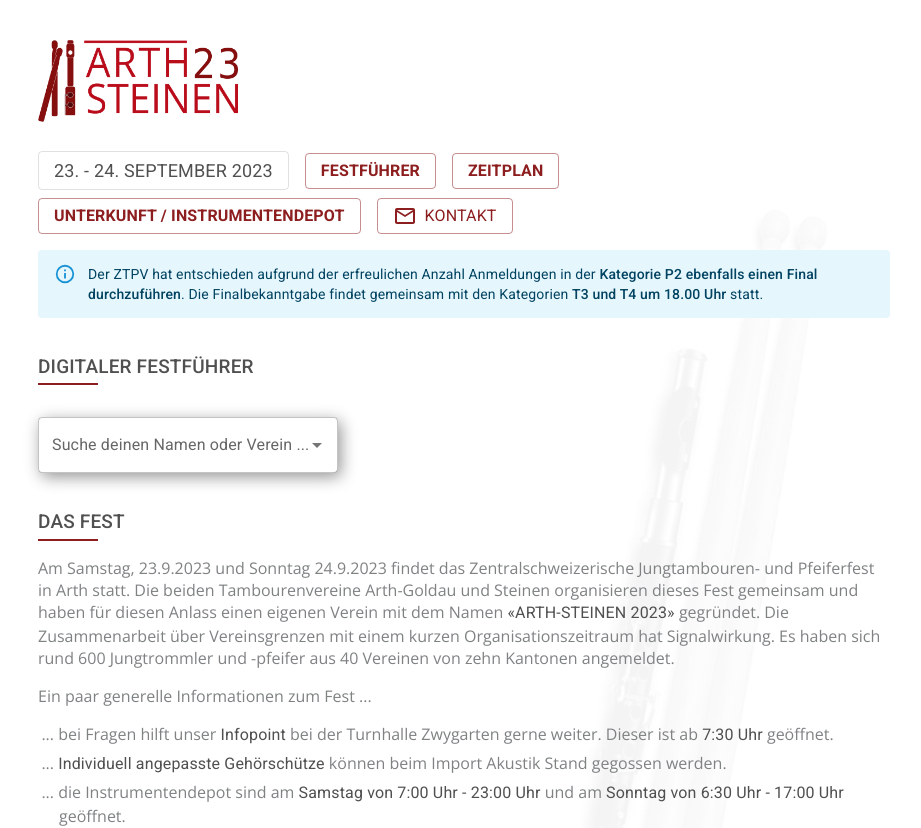
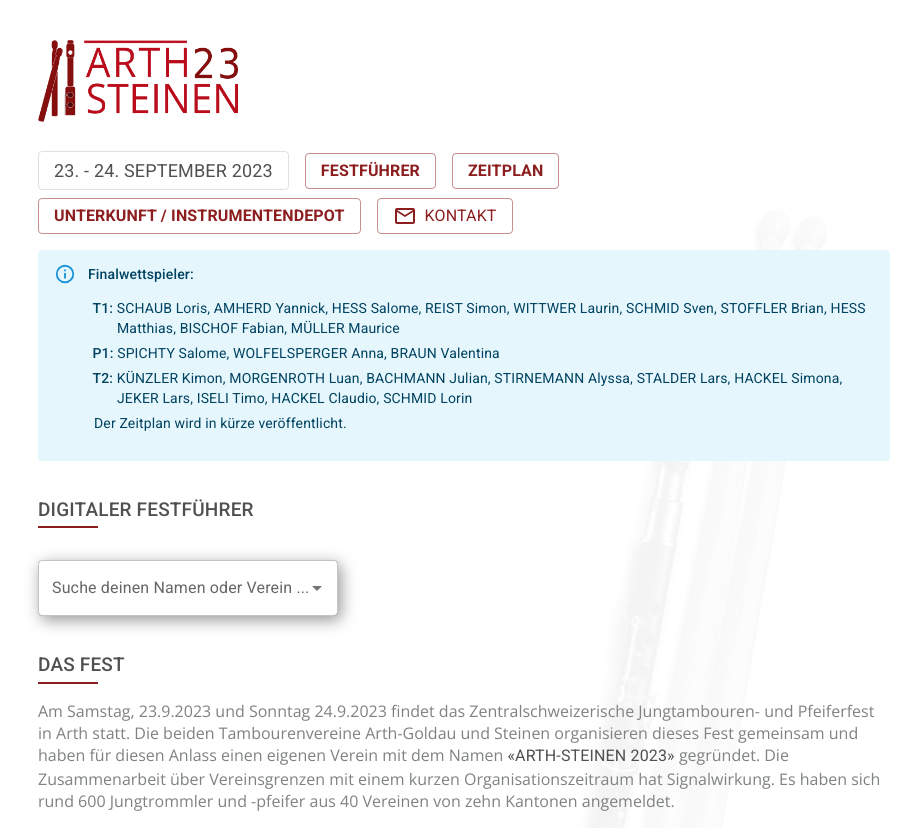
Before and after one commit to randombenj/arth-steinen-23, a React (Create React App) app: page / in a window 1280 px wide. Shown: the top 828 px of the page, without its empty margins (226-1147 px from the left). Built offline with nearby package versions, Linux system fonts and the light colour scheme.

Commit message:
Add finalteilnehmer

```diff
--- a/src/App.tsx
+++ b/src/App.tsx
@@ -37,6 +37,9 @@ const List = styled('ul')({
     paddingBottom: 5
   }
 });
+
+
+
 
 function App() {
   return (
@@ -99,8 +102,20 @@ function App() {
         </Button>
 
         <Alert severity="info" sx={{ marginTop: 2 }}>
-          Der ZTPV hat entschieden aufgrund der erfreulichen Anzahl Anmeldungen in der <Bolder>Kategorie P2 ebenfalls einen Final durchzuführen</Bolder>.
-          Die Finalbekanntgabe findet gemeinsam mit den Kategorien <Bolder>T3 und T4 um 18.00 Uhr</Bolder> statt.
+          <Bolder>Finalwettspieler:</Bolder>
+
+          <List sx={{
+            [`& li`]: {
+              paddingLeft: 1,
+              textIndent: '-1.75em',
+            }
+          }}>
+            <li><Bolder>T1:</Bolder> SCHAUB Loris, AMHERD Yannick, HESS Salome, REIST Simon, WITTWER Laurin, SCHMID Sven, STOFFLER Brian, HESS Matthias, BISCHOF Fabian, MÜLLER Maurice</li>
+            <li><Bolder>P1:</Bolder> SPICHTY Salome, WOLFELSPERGER Anna, BRAUN Valentina</li>
+            <li><Bolder>T2:</Bolder> KÜNZLER Kimon, MORGENROTH Luan, BACHMANN Julian, STIRNEMANN Alyssa, STALDER Lars, HACKEL Simona, JEKER Lars, ISELI Timo, HACKEL Claudio, SCHMID Lorin</li>
+
+            Der Zeitplan wird in kürze veröffentlicht.
+          </List>
         </Alert>
 
         <Box sx={{ marginTop: 4 }} />
```
